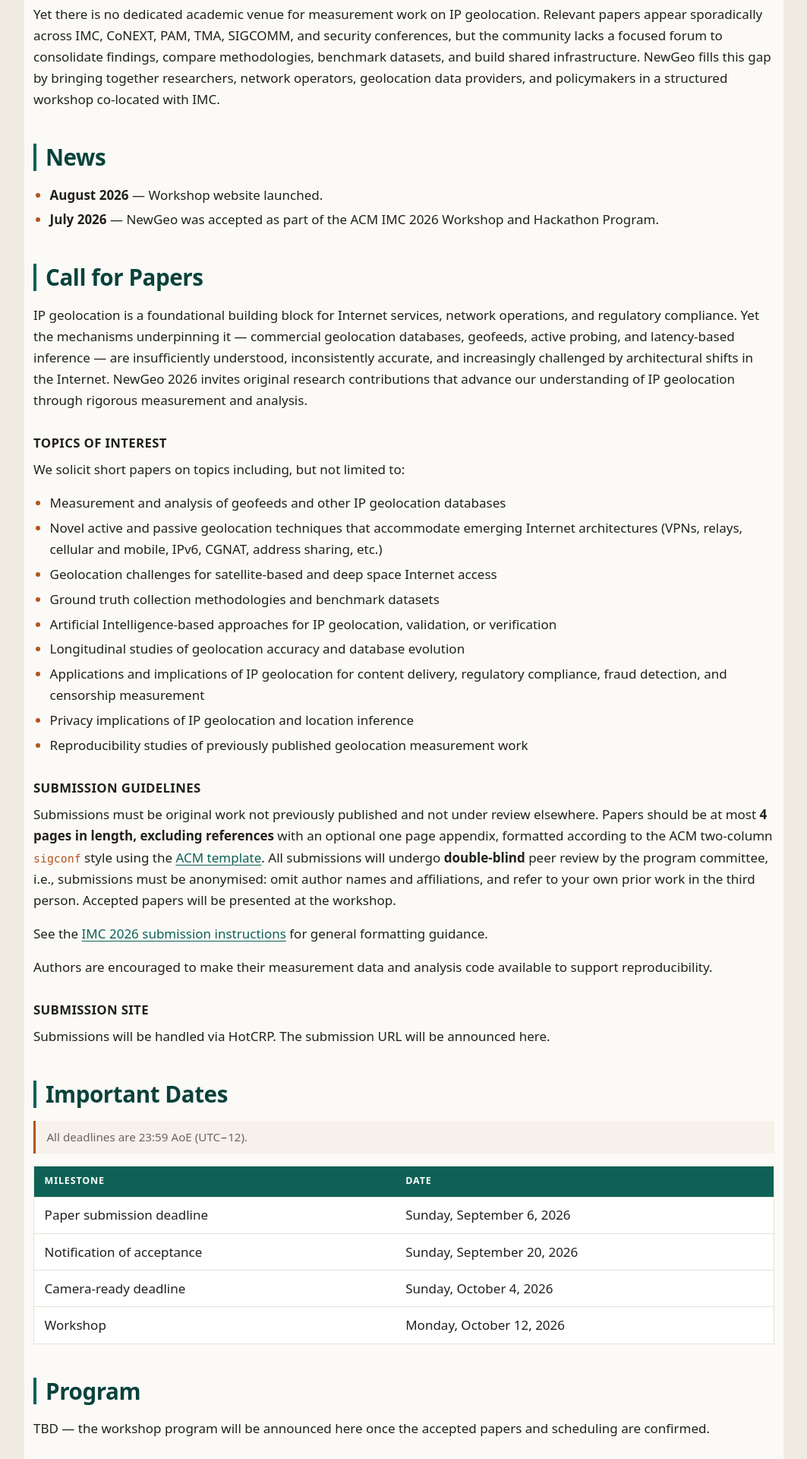
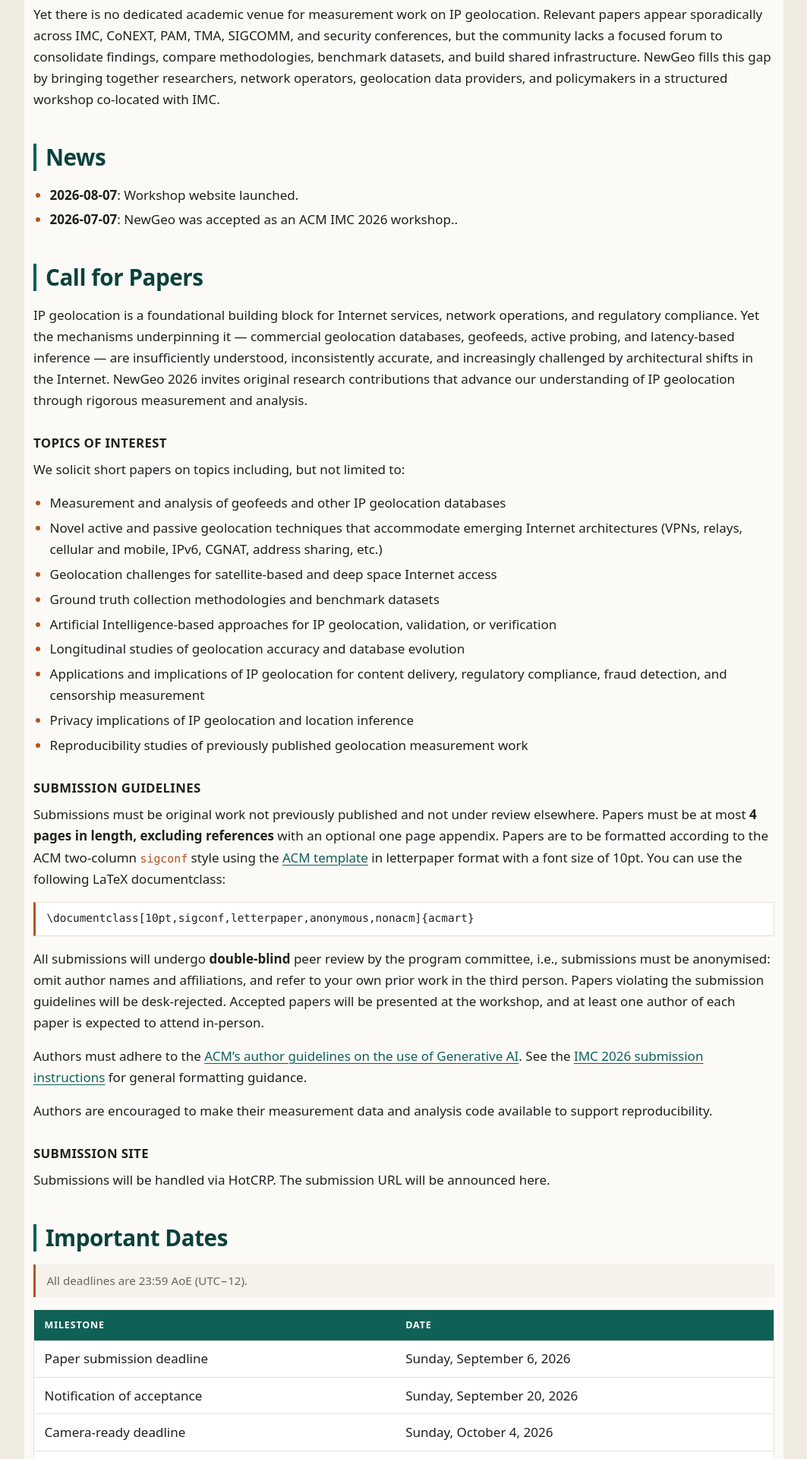
Before and after one commit to newgeo-workshop/newgeo-workshop.github.io, a Jekyll site: the page built from index.md, in a window 1280 px wide. Shown: the part 746-2666 px from the top of the page at 76% size, without its empty margins (108-1171 px from the left). Built offline with Jekyll 4.4.1, drawn with Linux system fonts in a browser that asks for light colours; our own code applies the rules of GitHub Pages for plain Markdown files; some of the changed text lies outside the part shown.

Commit message:
more webpage fixes

````diff
--- a/_layouts/default.html
+++ b/_layouts/default.html
@@ -64,29 +64,41 @@ If you change the pin in favicon.svg, change it here too.
 </header>
 
 {% comment %}
-Navigation: plain anchor links, no JavaScript. Each href must match a heading
-ID pinned in index.md, e.g. "## Call for Papers" carries the id "cfp".
+Navigation: plain anchor links, no JavaScript. Each of the eight hrefs must match
+a heading ID pinned in index.md, e.g. "## Call for Papers" carries the id "cfp".
 
-The hamburger menu on small screens is a CSS-only checkbox toggle — no
-JavaScript. A <details>/<summary> disclosure would be more semantic, but
-browsers slot a closed <details>' contents into an internal element that CSS
-cannot reveal, so the list could not be forced open again on wide screens.
+The hamburger menu on small screens is driven entirely by the URL fragment: the
+menu is open exactly when this <nav> is the :target, i.e. when the fragment is
+"#menu". Tapping one of the eight links sets the fragment to that section, so the
+nav stops being the target and the menu closes on its own as it scrolls — which is
+what a checkbox toggle could not do, since nothing in CSS can uncheck a box when a
+link elsewhere is clicked.
 
-The checkbox is visually hidden but still keyboard-focusable; its focus ring is
-drawn on the label. At >=992px the checkbox and label are hidden and the list is
-laid out horizontally.
+That makes "menu" and "menu-closed" reserved IDs: never give a heading in index.md
+either one. The Close link targets itself, so dismissing the menu leaves the
+scroll position alone and does not strand "#menu" in the address bar.
+
+Both toggles are ordinary links, so they are keyboard-focusable and carry their own
+focus ring; whichever one does not apply is display:none and drops out of the tab
+order with it. At >=992px both are hidden and the list is laid out horizontally.
 {% endcomment %}
-<nav class="site-nav" aria-label="Main navigation">
+<nav class="site-nav" id="menu" aria-label="Main navigation">
   <div class="nav-inner container">
-    <input class="nav-checkbox" type="checkbox" id="nav-toggle">
-    <label class="nav-toggle" for="nav-toggle">
+    <a class="nav-toggle nav-toggle-open" href="#menu">
       <svg class="nav-toggle-icon" viewBox="0 0 20 14" aria-hidden="true" focusable="false">
         <rect y="0" width="20" height="2" rx="1"/>
         <rect y="6" width="20" height="2" rx="1"/>
         <rect y="12" width="20" height="2" rx="1"/>
       </svg>
       Menu
-    </label>
+    </a>
+    <a class="nav-toggle nav-toggle-close" id="menu-closed" href="#menu-closed">
+      <svg class="nav-toggle-icon" viewBox="0 0 20 14" aria-hidden="true" focusable="false">
+        <path d="M5 2 15 12 M15 2 5 12" fill="none" stroke="currentcolor"
+              stroke-width="2" stroke-linecap="round"/>
+      </svg>
+      Close
+    </a>
     <ul class="nav nav-list flex-wrap">
       <li class="nav-item"><a class="nav-link" href="#overview">Overview</a></li>
       <li class="nav-item"><a class="nav-link" href="#news">News</a></li>
--- a/index.md
+++ b/index.md
@@ -44,9 +44,8 @@ structured workshop co-located with IMC.
 
 {% comment %} Add new items at the top of this list. {% endcomment %}
 
-- **August 2026** — Workshop website launched.
-- **July 2026** — NewGeo was accepted as part of the ACM IMC 2026 Workshop and Hackathon
-  Program.
+- **2026-08-07**: Workshop website launched.
+- **2026-07-07**: NewGeo was accepted as an ACM IMC 2026 workshop..
 
 ## Call for Papers {#cfp}
 
@@ -76,15 +75,20 @@ We solicit short papers on topics including, but not limited to:
 ### Submission Guidelines
 
 Submissions must be original work not previously published and not under review elsewhere.
-Papers should be at most **4 pages in length, excluding references** with an optional one page appendix, formatted according to
-the ACM two-column `sigconf` style using the [ACM
-template](https://www.acm.org/publications/proceedings-template). All
-submissions will undergo **double-blind** peer review by the program committee, i.e., submissions must be anonymised: omit author names and affiliations, and refer to your own prior work in the third person.
-Accepted papers will be presented at the workshop.
+Papers must be at most **4 pages in length, excluding references** with an optional one page appendix.
+Papers are to be formatted according to the ACM two-column `sigconf` style using the [ACM template](https://www.acm.org/publications/proceedings-template) in letterpaper format with a font size of 10pt.
+You can use the following LaTeX documentclass:
 
-See the [IMC 2026 submission
-instructions](https://conferences.sigcomm.org/imc/2026/submission-instructions/) for general
-formatting guidance.
+```latex
+\documentclass[10pt,sigconf,letterpaper,anonymous,nonacm]{acmart}
+```
+
+All submissions will undergo **double-blind** peer review by the program committee, i.e., submissions must be anonymised: omit author names and affiliations, and refer to your own prior work in the third person.
+Papers violating the submission guidelines will be desk-rejected.
+Accepted papers will be presented at the workshop, and at least one author of each paper is expected to attend in-person.
+
+Authors must adhere to the [ACM's author guidelines on the use of Generative AI](https://www.acm.org/publications/policies/frequently-asked-questions).
+See the [IMC 2026 submission instructions](https://conferences.sigcomm.org/imc/2026/submission-instructions/) for general formatting guidance.
 
 Authors are encouraged to make their measurement data and analysis code available to support
 reproducibility.
@@ -151,18 +155,12 @@ only — do not publish PC members' email addresses.
 
 ## Venue & Attendance {#venue}
 
-NewGeo 2026 takes place on **{{ site.workshop_date }}**, co-located with [ACM IMC
-2026](https://conferences.sigcomm.org/imc/2026/) at the Audimax on the Karlsruhe Institute of
-Technology campus in Karlsruhe, Germany. The room will be announced by the conference
-organizers.
+NewGeo 2026 takes place on **{{ site.workshop_date }}**, co-located with [ACM IMC 2026](https://conferences.sigcomm.org/imc/2026/) in Karlsruhe, Germany. The exact room is still TBD and will be announced ahead of the workshop.
 
-Attendance is handled through the standard [IMC 2026
-registration](https://conferences.sigcomm.org/imc/2026/registration/) process. NewGeo is also
-listed among the [IMC 2026 co-located
-events](https://conferences.sigcomm.org/imc/2026/events/newgeo/).
+Attendance is handled through the standard [IMC 2026 registration](https://conferences.sigcomm.org/imc/2026/registration/) process.
+NewGeo is also listed among the [IMC 2026 co-located events](https://conferences.sigcomm.org/imc/2026/events/newgeo/).
 
-The workshop welcomes participation from academic researchers, network operators, geolocation
-data providers, RIR staff, Internet standardization contributors, and policymakers.
+The workshop welcomes participation from academic researchers, network operators, geolocation data providers, RIR staff, Internet standardization contributors, and policymakers.
 
 ## Contact {#contact}
 
--- a/style.css
+++ b/style.css
@@ -21,9 +21,10 @@
   --ng-mark-size: clamp(112px, 14vw, 192px);
   --ng-display: system-ui, -apple-system, "Segoe UI", Roboto, "Helvetica Neue",
     Arial, sans-serif;
-  /* Offset used so anchor jumps clear the sticky nav. Only applies at widths
-     where the nav fits on a single row — see the media query at the bottom. */
-  --ng-anchor-offset: 1rem;
+  /* Offset so anchor jumps land below the sticky nav instead of underneath it.
+     This value clears the collapsed hamburger bar; the media query at the bottom
+     raises it for the taller single-row bar on wide screens. */
+  --ng-anchor-offset: 3.75rem;
 }
 
 html {
@@ -53,8 +54,33 @@ a:hover {
   color: var(--ng-highlight);
 }
 
+/* overflow-wrap keeps long space-free spans (e.g. the `sigconf` mentions in the
+   submission guidelines) from pushing the layout wider than the viewport. */
 code {
   color: var(--ng-highlight);
+  overflow-wrap: anywhere;
+}
+
+/* Fenced code blocks. Rouge nests them as
+   div.highlighter-rouge > div.highlight > pre.highlight > code, and those two
+   wrapper divs are unstyled, so the box and its spacing go on <pre> — that covers
+   the rouge case and a bare <pre> alike. Do not add a `.highlight { margin: 0 }`
+   rule: it also matches pre.highlight and, being the more specific selector, would
+   silently cancel the margin-bottom below. */
+pre {
+  margin: 0 0 1rem;
+  padding: 0.6rem 0.9rem;
+  border: 1px solid var(--ng-border);
+  border-left: 3px solid var(--ng-highlight);
+  background: var(--ng-surface);
+  overflow-x: auto;
+  font-size: 0.9rem;
+}
+
+/* Long lines scroll inside the box rather than breaking mid-token, so undo the
+   inline-code overflow-wrap above. */
+pre code {
+  overflow-wrap: normal;
 }
 
 /* ---------- Header ----------
@@ -175,33 +201,25 @@ code {
 }
 
 /* ---------- Navigation ----------
-   A dark teal bar with uppercase links. Below 992px it collapses into a native
-   <details> disclosure — the hamburger menu — because eight links would
-   otherwise wrap onto several rows. At >=992px the row fits on one line, the
-   hamburger is hidden, and the bar becomes sticky. */
+   A dark teal bar with uppercase links, sticky at every width. Below 992px it
+   collapses into the hamburger menu — open exactly while the nav is the :target,
+   see the comment in _layouts/default.html — because eight links would otherwise
+   wrap onto several rows. At >=992px the row fits on one line and the hamburger
+   is hidden. */
 
 /* The teal band sits on the full-width <nav>, so it spans the whole viewport,
    while .nav-inner is a .container — the links span exactly the content column,
    flush with the title above and the body text below. */
 .site-nav {
+  position: sticky;
+  top: 0;
   z-index: 10;
   background: var(--ng-accent-dark);
 }
 
-/* Visually hidden but still keyboard-focusable — `display: none` would take the
-   checkbox out of the tab order and break keyboard access to the menu. */
-.nav-checkbox {
-  position: absolute;
-  width: 1px;
-  height: 1px;
-  margin: -1px;
-  padding: 0;
-  border: 0;
-  clip-path: inset(50%);
-  overflow: hidden;
-  white-space: nowrap;
-}
-
+/* The two hamburger toggles. Both are links, so they need the generic <a> colour
+   and underline overridden — including on hover, where `a:hover` would otherwise
+   turn them amber. */
 .nav-toggle {
   display: flex;
   align-items: center;
@@ -213,11 +231,15 @@ code {
   font-size: 0.8rem;
   font-weight: 600;
   letter-spacing: 0.07em;
+  text-decoration: none;
   text-transform: uppercase;
 }
 
-/* The checkbox is invisible, so its focus ring has to appear on the label. */
-.nav-checkbox:focus-visible + .nav-toggle {
+.nav-toggle:hover {
+  color: #ffffff;
+}
+
+.nav-toggle:focus-visible {
   outline: 2px solid var(--ng-highlight);
   outline-offset: -2px;
 }
@@ -228,7 +250,7 @@ code {
   fill: currentcolor;
 }
 
-/* Collapsed by default; revealed when the checkbox is checked. Stacked so each
+/* Collapsed by default; revealed while the nav is the :target. Stacked so each
    link is a comfortable tap target. */
 .site-nav .nav-list {
   display: none;
@@ -236,11 +258,27 @@ code {
   padding-bottom: 0.5rem;
 }
 
-.nav-checkbox:checked ~ .nav-list {
+/* The bar is sticky, so the open menu is capped to the space below it and scrolls
+   internally — eight stacked links would otherwise blanket a short viewport
+   (a phone in landscape) with no way to reach the page. */
+.site-nav:target .nav-list {
   display: flex;
+  max-height: calc(100vh - 3.75rem);
+  max-height: calc(100dvh - 3.75rem);
+  overflow-y: auto;
 }
 
-.nav-checkbox:checked + .nav-toggle {
+/* Only one toggle is ever present: Menu while closed, Close while open. */
+.nav-toggle-close {
+  display: none;
+}
+
+.site-nav:target .nav-toggle-open {
+  display: none;
+}
+
+.site-nav:target .nav-toggle-close {
+  display: flex;
   border-bottom: 1px solid rgb(255 255 255 / 15%);
 }
 
@@ -413,31 +451,32 @@ tbody tr:last-child td {
 }
 
 /* ---------- Wide screens ----------
-   The eight links fit one row here, so drop the hamburger, lay the list out
-   horizontally, and make the bar sticky. */
+   The eight links fit one row here, so drop the hamburger and lay the list out
+   horizontally. The bar is already sticky at every width. */
 
 @media (min-width: 992px) {
   :root {
     --ng-anchor-offset: 4.5rem;
   }
 
-  .site-nav {
-    position: sticky;
-    top: 0;
-  }
-
-  .nav-checkbox,
-  .nav-toggle {
+  /* The second selector is needed because a fragment of "#menu" still makes the
+     nav the :target at this width, and that rule below is more specific than
+     `.nav-toggle` alone. */
+  .nav-toggle,
+  .site-nav:target .nav-toggle-close {
     display: none;
   }
 
-  /* Always visible here, whatever state the checkbox was left in. Spread across
-     the content column so the links fill it rather than bunching on the left. */
+  /* Always visible here, whatever the fragment happens to be — so the collapsed
+     menu's height cap has to be lifted explicitly too. Spread across the content
+     column so the links fill it rather than bunching on the left. */
   .site-nav .nav-list,
-  .nav-checkbox:checked ~ .nav-list {
+  .site-nav:target .nav-list {
     display: flex;
     flex-direction: row;
     justify-content: space-between;
+    max-height: none;
+    overflow-y: visible;
     padding-bottom: 0;
   }
 
````
Also changed, not shown: README.md.
